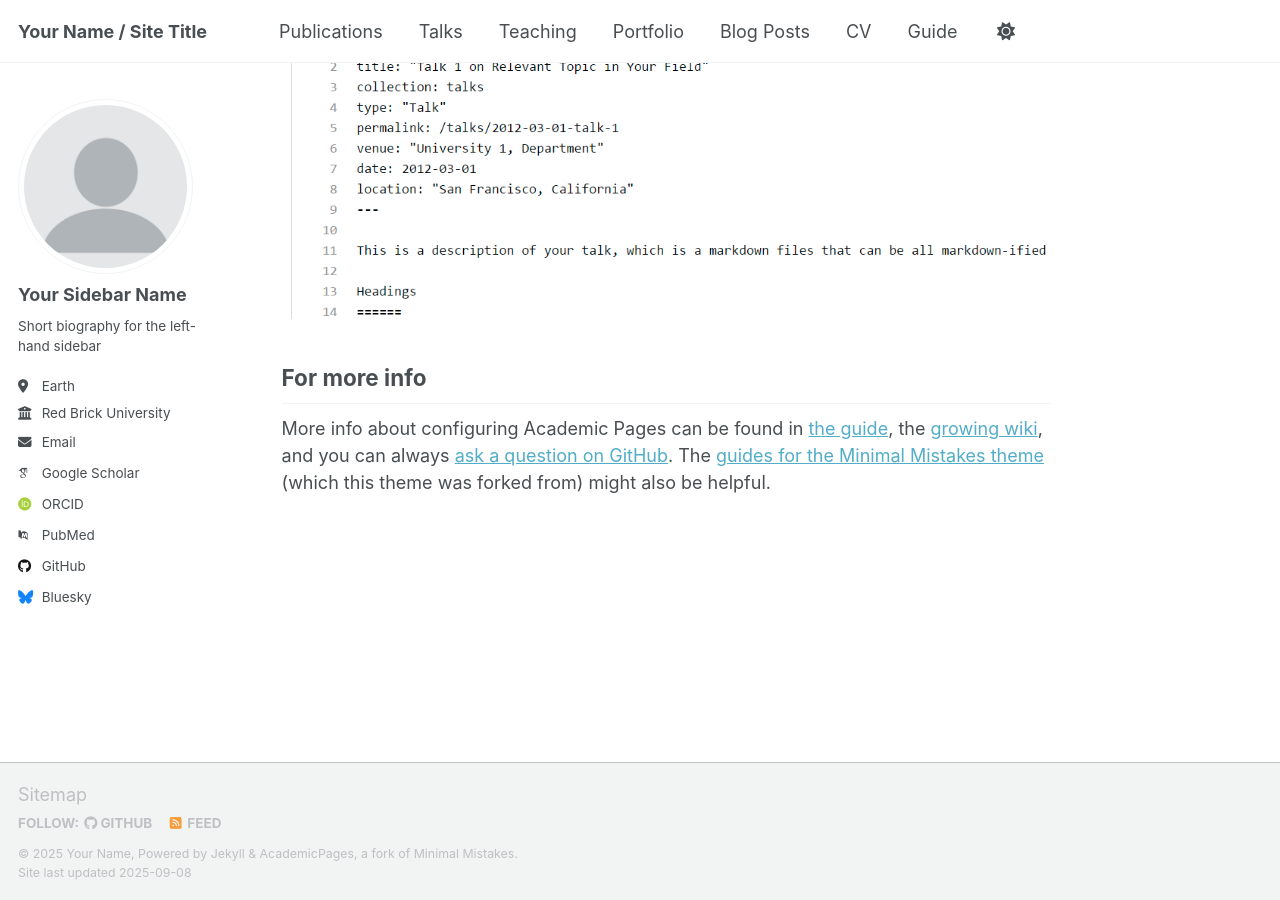
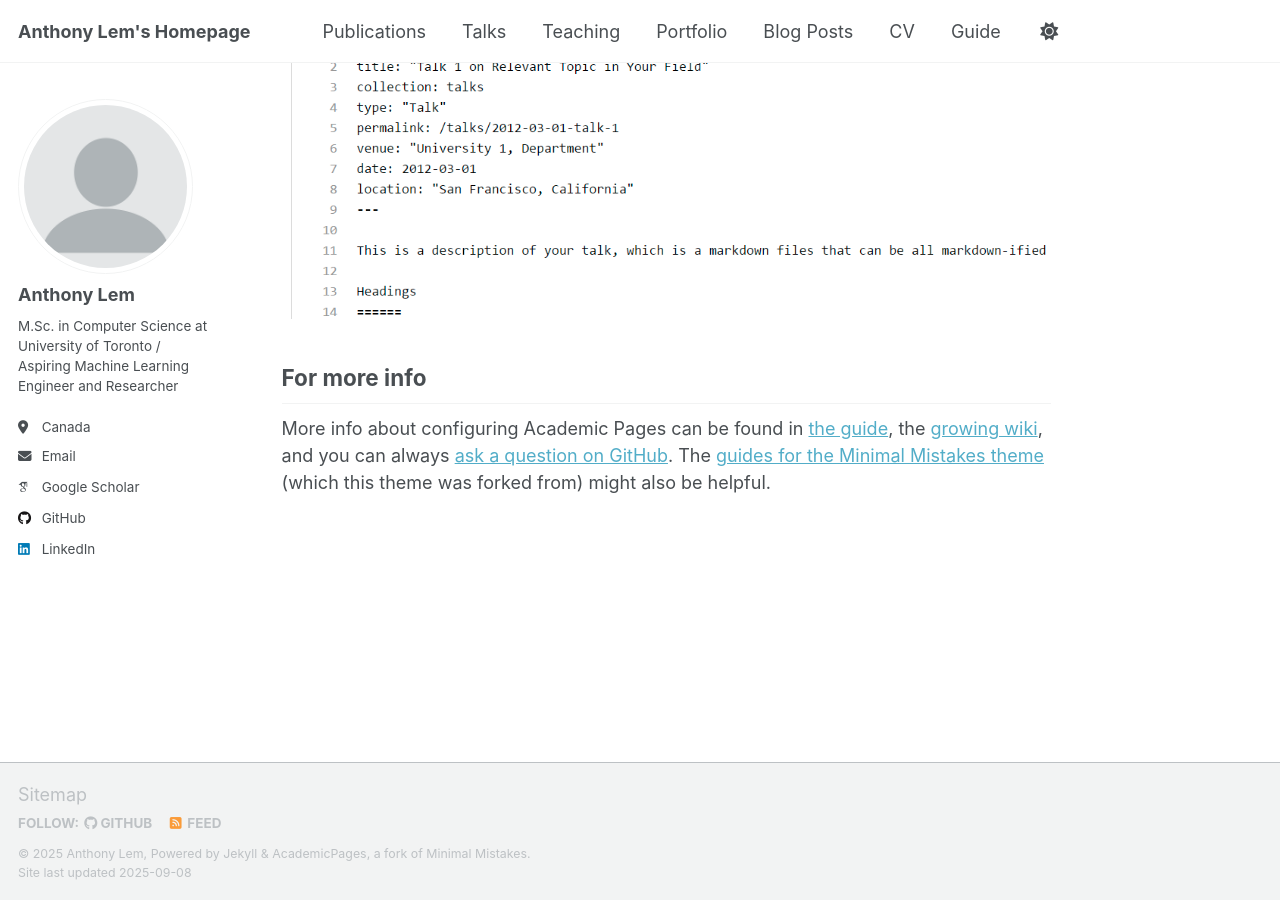
Before and after one commit to Anthonyjlem/Anthonyjlem.github.io, a Jekyll site: the page built from _pages/about.md, in a window 1280 px wide and 900 px high, scrolled down 2880 px. Built offline with Jekyll 4.4.1, drawn with Linux system fonts in a browser that asks for light colours; some web fonts are replaced; a script that is not in the unit is left out.

```diff
--- a/_config.yml
+++ b/_config.yml
@@ -9,10 +9,10 @@
 # Basic Site Settings
 locale                   : "en-US"
 site_theme               : "default" # Currently available options are "default", "air"
-title                    : "Your Name / Site Title"
+title                    : "Anthony Lem's Homepage"
 title_separator          : "-"
-name                     : &name "Your Name"
-description              : &description "personal description"
+name                     : &name "Anthony Lem"
+description              : &description "Anthony Lem, M.Sc. in Computer Science at University of Toronto, ARCT in Piano Performance"
 url                      : https://anthonyjlem.github.io # the base hostname & protocol for your site e.g. "https://[your GitHub username].github.io" or if you already have some other page hosted on Github then use "https://[your GitHub username].github.io/[Your Repo Name]"
 baseurl                  : "" # the subpath of your site, e.g. "/blog"
 repository               : "anthonyjlem/anthonyjlem.github.io"
@@ -23,23 +23,23 @@ repository               : "anthonyjlem/anthonyjlem.github.io"
 author:
   # Biographic information
   avatar           : "profile.png"
-  name             : "Your Sidebar Name"
+  name             : "Anthony Lem"
   pronouns         : # example: "she/her"
-  bio              : "Short biography for the left-hand sidebar"
-  location         : "Earth"
-  employer         : "Red Brick University"
+  bio              : "M.Sc. in Computer Science at University of Toronto / Aspiring Machine Learning Engineer and Researcher"
+  location         : "Canada"
+  employer         :
   uri              : # URL
-  email            : "none@example.org"
+  email            : "anthony.lem@mail.utoronto.ca"
 
   # Academic websites
   academia         : # URL
   arxiv            : # URL - Update with the correct link to your profile
-  googlescholar    : "https://scholar.google.com/citations?user=PS_CX0AAAAAJ"
+  googlescholar    : "https://scholar.google.com/citations?user=DV48w-UAAAAJ&hl=en"
   inspire-hep      : # URL
   impactstory      : # URL
-  orcid            : "http://orcid.org/yourorcidurl"
+  orcid            :
   semantic         : # URL
-  pubmed           : "https://www.ncbi.nlm.nih.gov/pubmed/?term=john+snow"
+  pubmed           :
   researchgate     : # URL
   scopus           : # URL
 
@@ -47,13 +47,13 @@ author:
   bitbucket        : # Username - Update with your username on the site
   codepen          : # Username
   dribbble         : # Username
-  github           : "academicpages"
+  github           : "Anthonyjlem"
   kaggle           : # Username
   stackoverflow    : # User number or user number and name (i.e., use "1" or "1/jeff-atwood")
 
   # Social media
   artstation       : # Username
-  bluesky          : "bsky.app" # Replace this with you Bluesky username
+  bluesky          : # Replace this with you Bluesky username
   facebook         : # Username
   flickr           : # Username
   foursquare       : # Username
@@ -62,7 +62,7 @@ author:
   keybase          : # Username
   instagram        : # Username
   lastfm           : # Username
-  linkedin         : # Username
+  linkedin         : "https://www.linkedin.com/in/anthony-lem-66a43b334/"
   mastodon         : # URL
   medium           : # URL
   pinterest        : # Username
```
